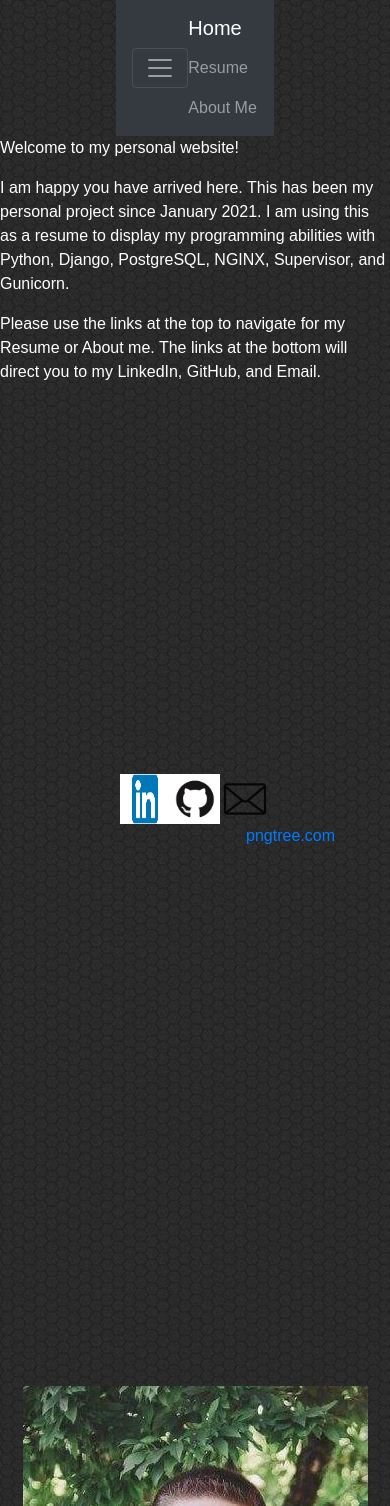
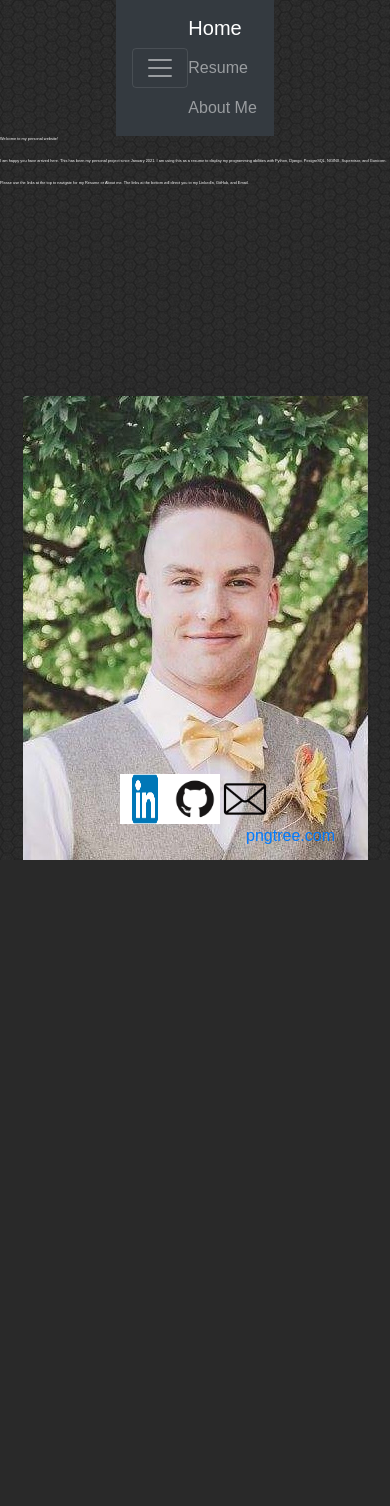
Before and after one commit to Discotech17/Resume, a Django app: page / in a window 390 px wide. Shown: the top 1506 px of the page. After the commit the page ends 860 px from the top, so only its background shows below. Run offline with Django 3.2, Linux system fonts and the light colour scheme; some libraries are stand-ins or nearby versions.

Commit message:
mobile test 12

```diff
--- a/templates/home.html
+++ b/templates/home.html
@@ -11,12 +11,13 @@
             font-family: 'Noto Sans JP', sans-serif;
         }
         div.col1 {
+            font-size: 1vw;
             width: 400%;
-            height: 750px;
+            height: 10px;
         }
         div.col2 {
             width: 100%;
-            height: 500px;
+            height: 250px;
         }
         footer {
             position: fixed;
```
